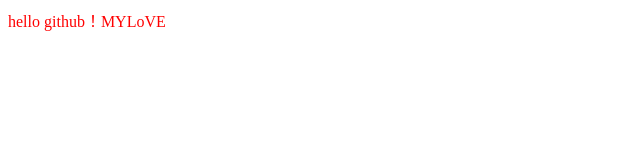
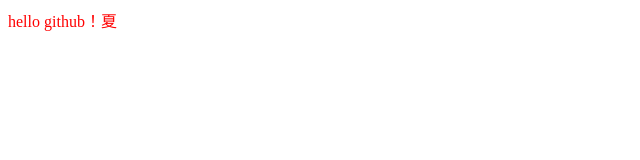
Before and after one commit to longlearn/longlearn.github.io, a plain HTML site: page index.html in a window 1280 px wide. Shown: the full height of the page, 0-640 px from the left. Drawn offline with Linux system fonts and the light colour scheme.

Commit message:
Update index.html

```diff
--- a/index.html
+++ b/index.html
@@ -1 +1 @@
-<font color="red">hello github！MYLoVE</font>
+<font color="red">hello github！夏</font>
```
